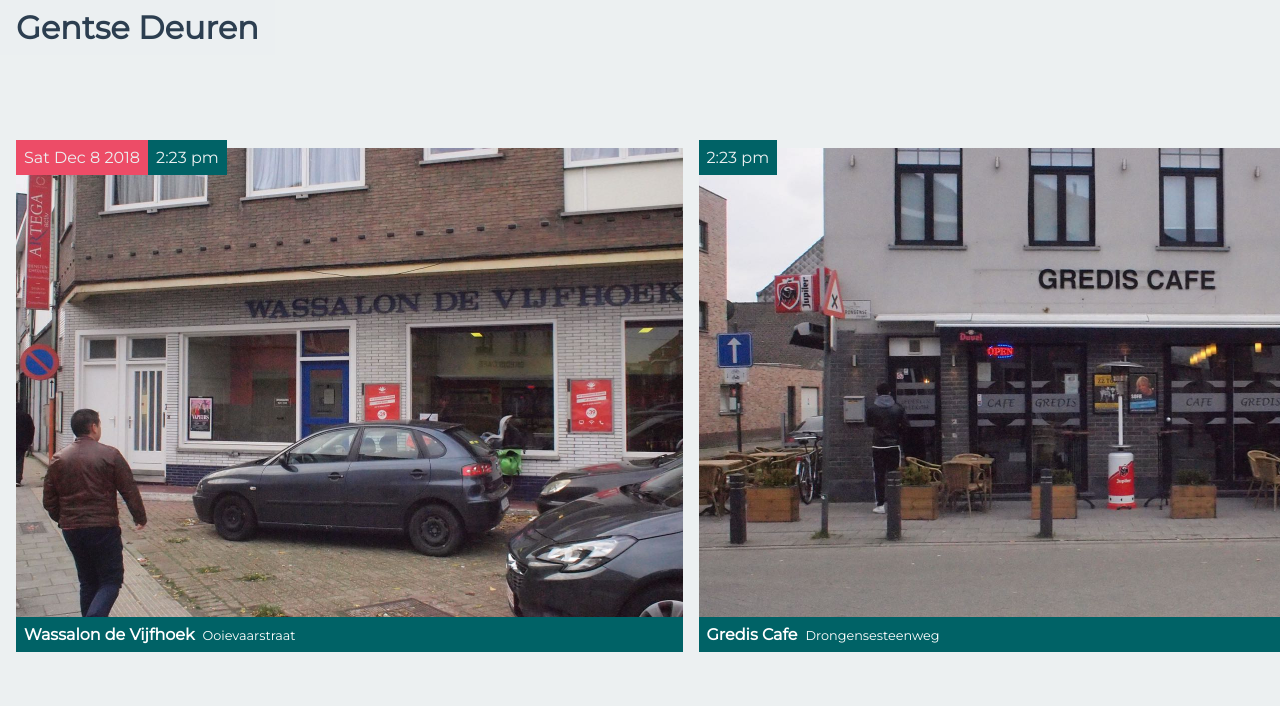
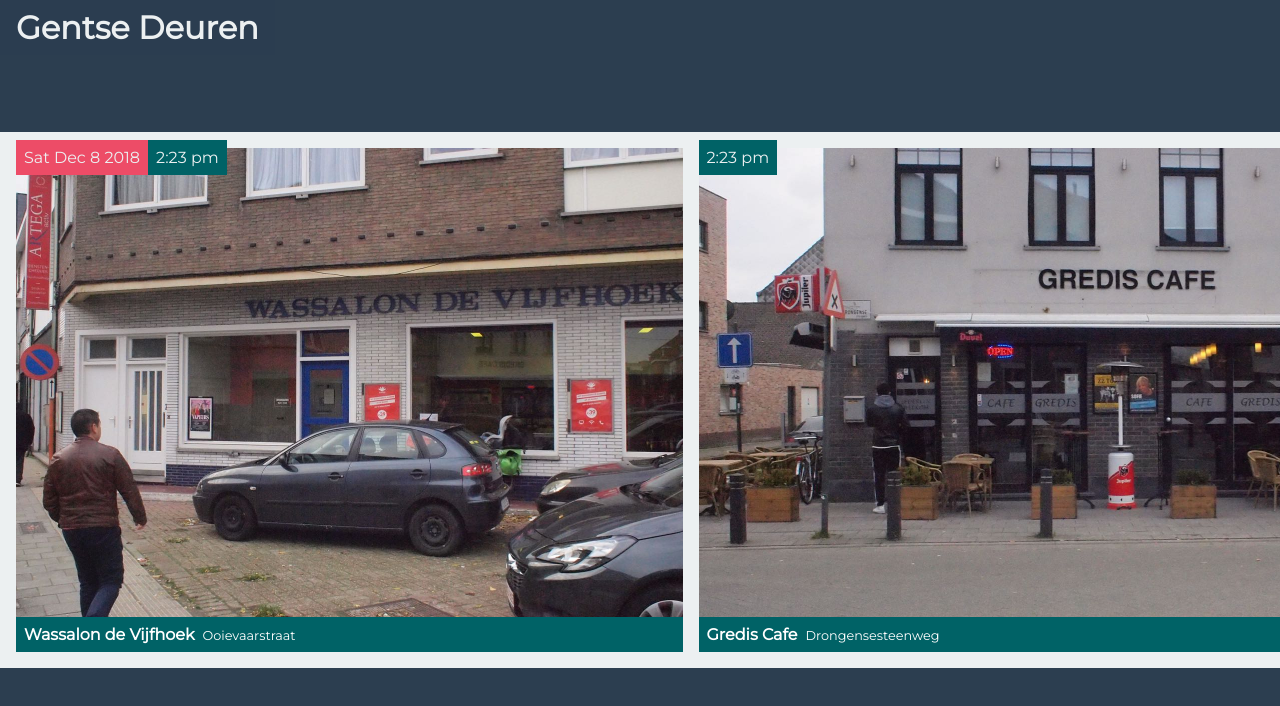
Before and after one commit to jonesbp/gentse-deuren, a Gatsby site: page / in a window 1280 px wide. Built offline with nearby package versions, Linux system fonts and the light colour scheme; Gatsby itself is replaced by a stand-in of ours.

Commit message:
Invert background color

```diff
--- a/scss/base.scss
+++ b/scss/base.scss
@@ -12,8 +12,8 @@ html {
 }
 
 body {
-  background-color: $paper;
-  color: $text;
+  background-color: $text;
+  color: $paper;
   font-family: 'Montserrat', sans-serif;
   margin: 0;
   padding: 0;
@@ -22,7 +22,7 @@ body {
 
 header {
   h1 {
-    background-color: rgba($paper, 0.7);
+    background-color: rgba($text, 0.7);
     display: inline-block;
     margin: 0;
     padding: .5rem 1rem;
```
